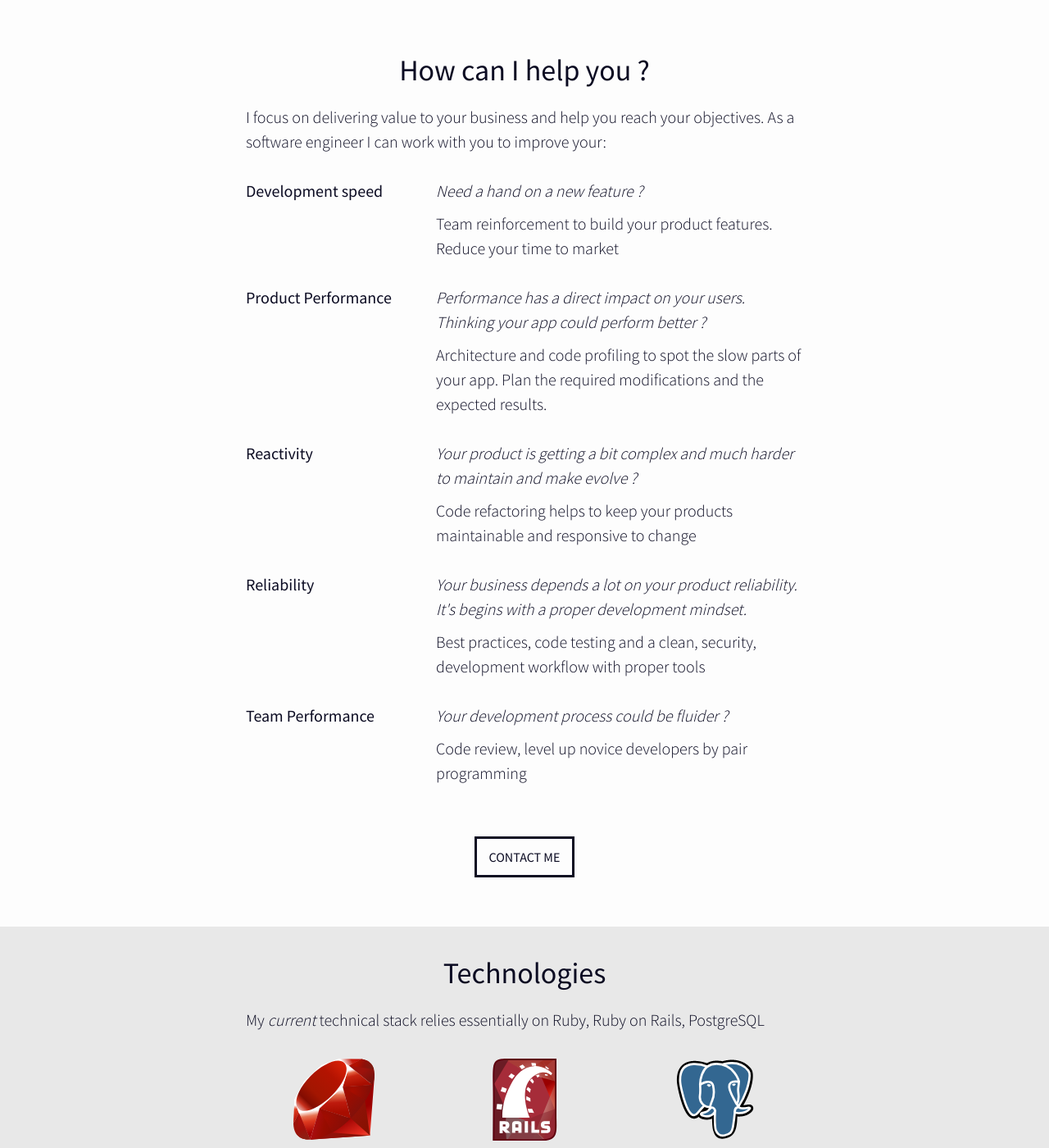
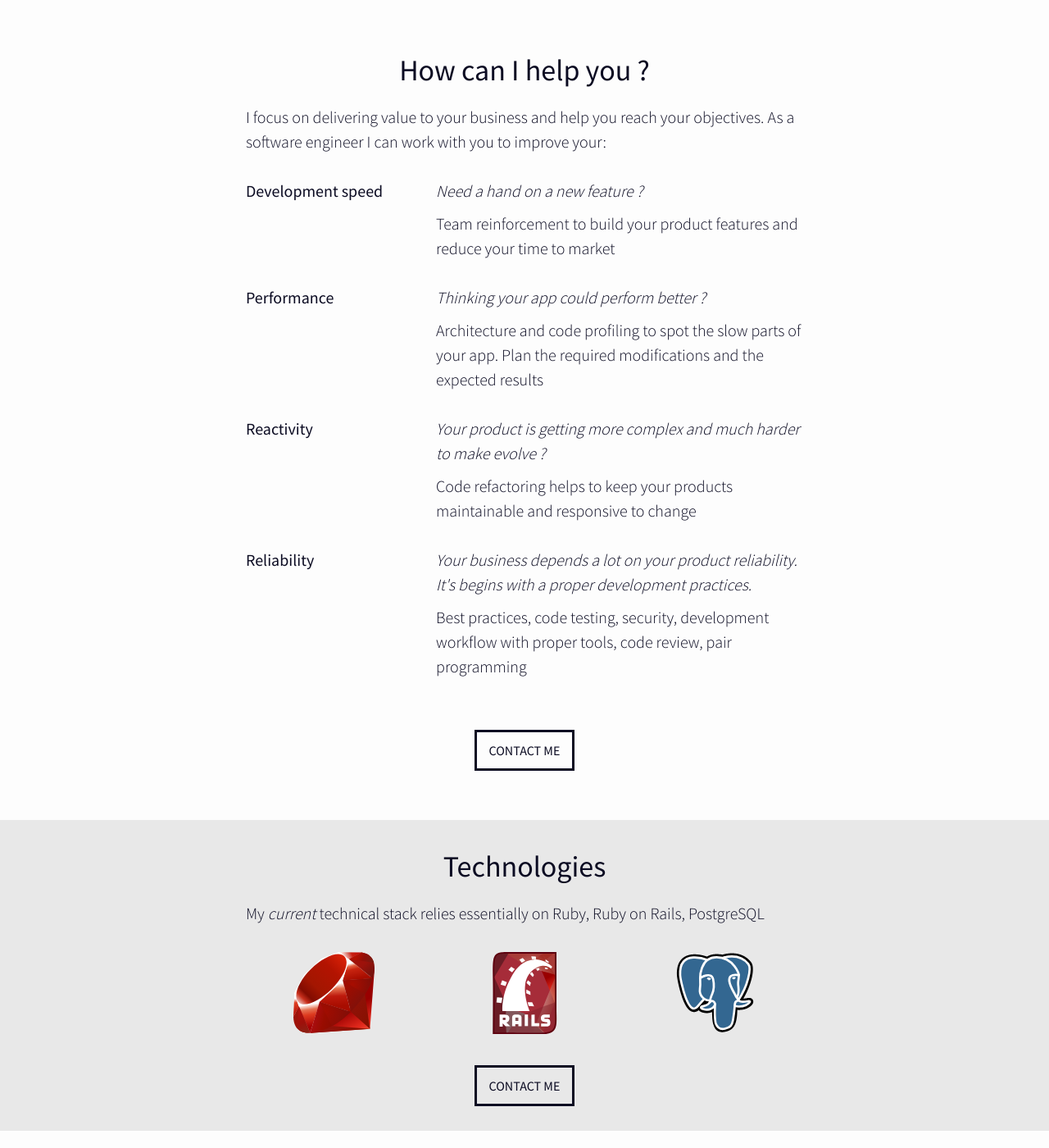
Before and after one commit to hvanhonacker/cassisdev.com, a Jekyll site: the page built from index.html, in a window 1280 px wide and 1400 px high, scrolled down 448 px. Shown: the whole window at 82% size. Built offline with Jekyll 4.4.1, drawn with Linux system fonts in a browser that asks for light colours.

Commit message:
Update services description

```diff
--- a/index.html
+++ b/index.html
@@ -22,36 +22,28 @@
         <span class="service">Development speed</span>
         <span class="description">
           <em>Need a hand on a new feature ?</em>
-          Team reinforcement to build your product features.<br>
-          Reduce your time to market
+          Team reinforcement to build your product features and reduce your time to market
         </span>
       </li>
       <li>
-        <span class="service">Product Performance</span>
+        <span class="service">Performance</span>
         <span class="description">
-          <em>Performance has a direct impact on your users. Thinking your app could perform better ?</em>
-          Architecture and code profiling to spot the slow parts of your app. Plan the required modifications and the expected results.
+          <em>Thinking your app could perform better ?</em>
+          Architecture and code profiling to spot the slow parts of your app. Plan the required modifications and the expected results
         </span>
       </li>
       <li>
         <span class="service">Reactivity</span>
         <span class="description">
-          <em>Your product is getting a bit complex and much harder to maintain and make evolve ?</em>
+          <em>Your product is getting more complex and much harder to make evolve ?</em>
           Code refactoring helps to keep your products maintainable and responsive to change
         </span>
       </li>
       <li>
         <span class="service">Reliability</span>
         <span class="description">
-          <em>Your business depends a lot on your product reliability. It's begins with a proper development mindset.</em>
-          Best practices, code testing and a clean, security, development workflow with proper tools
-        </span>
-      </li>
-      <li>
-        <span class="service">Team Performance</span>
-        <span class="description">
-          <em>Your development process could be fluider ?</em>
-          Code review, level up novice developers by pair programming
+          <em>Your business depends a lot on your product reliability. It's begins with a proper development practices.</em>
+          Best practices, code testing, security, development workflow with proper tools, code review, pair programming
         </span>
       </li>
     </ul>
```
Also changed, not shown: 2 other files.
